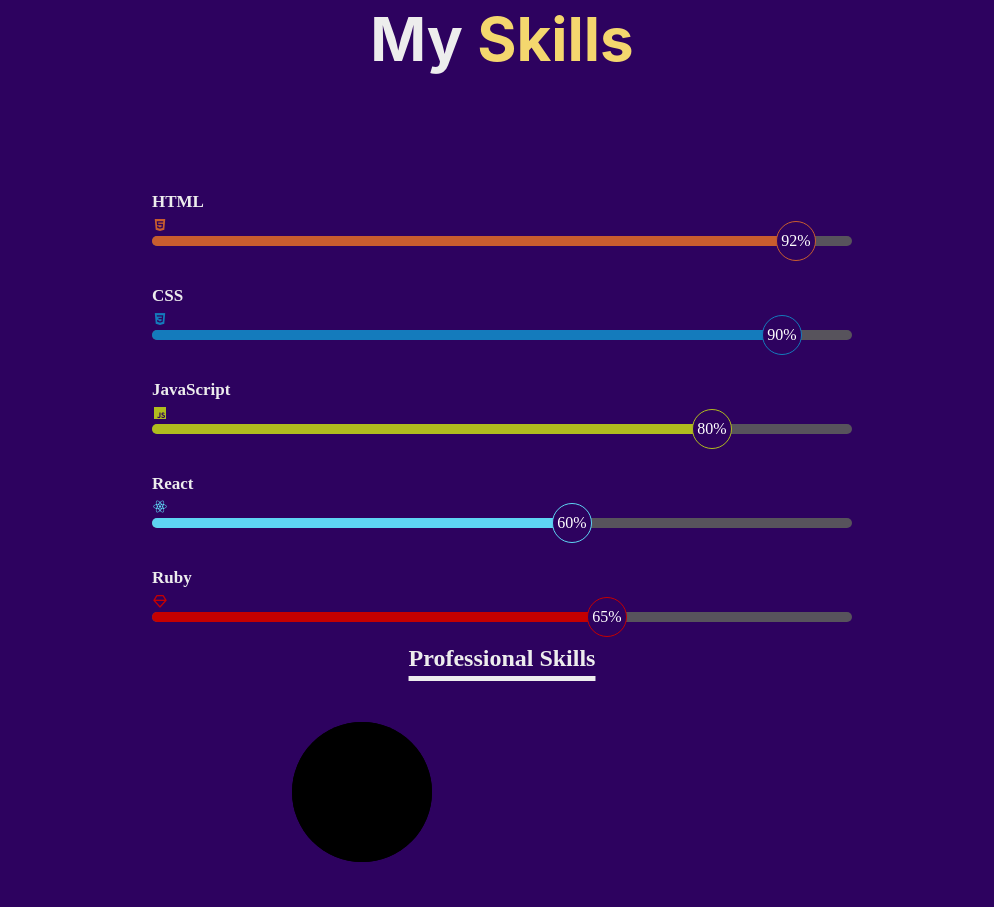
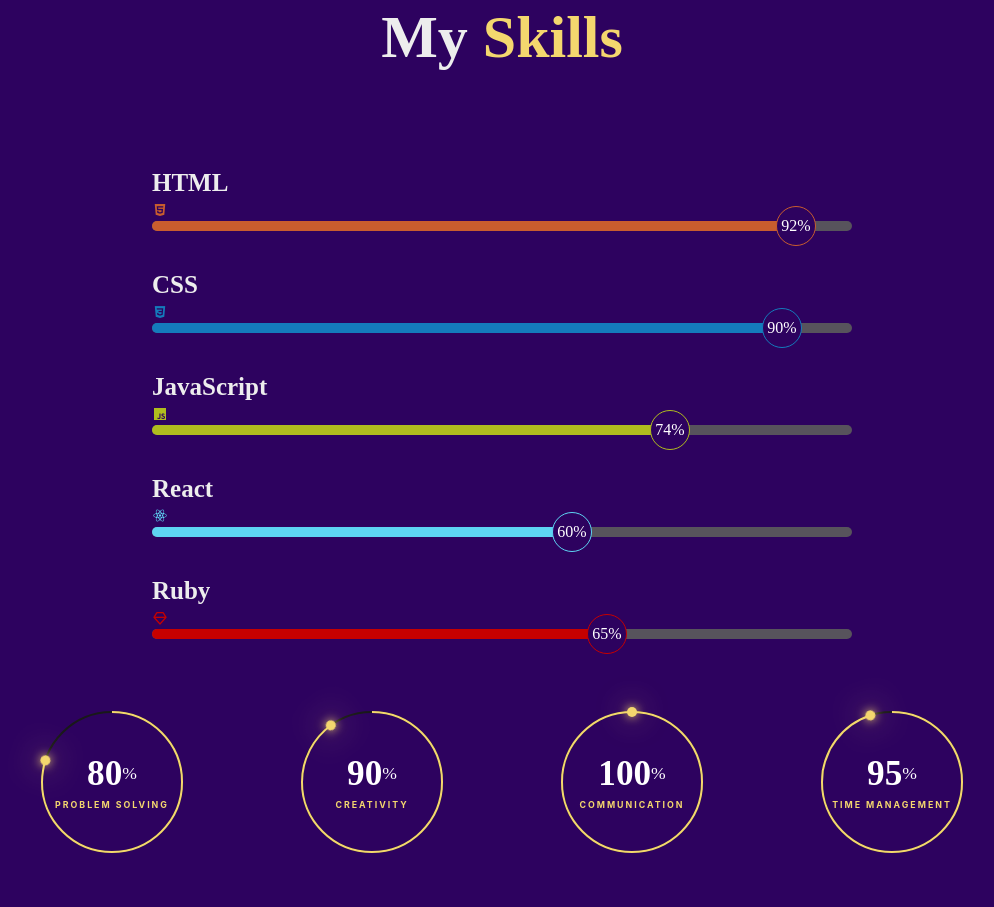
Before and after one commit to britishninja47/Portfolio-Main, a plain HTML site: page index.html in a window 1280 px wide. Shown: the part 2395-3302 px from the top of the page, without its empty margins (138-1132 px from the left). Before the commit the page ends 3271 px from the top, so only its background shows below. Drawn offline with nearby package versions, Linux system fonts and the light colour scheme.

Commit message:
skills section
Completed progress bar in skills and professional skills chart completed and working on safari and chrome (fixing on firefox at the moment)

```diff
--- a/index.html
+++ b/index.html
@@ -9,6 +9,7 @@
     <script src="https://kit.fontawesome.com/a076d05399.js"></script>
   <link rel="stylesheet" href="stylesheet.css">
   <link href='https://unpkg.com/boxicons@2.1.4/css/boxicons.min.css' rel="stylesheet">
+  <link rel="styles" href="style.css">
 </head>
 <body>
   <header class="header">
@@ -107,7 +108,9 @@
       </div>
     </div>
    </section>
-     <h1 class="sub-title">My <span>Skills</span></h1>
+
+
+     <h1 class="sub-title2">My <span>Skills</span></h1>
 
      <section>
 
@@ -123,7 +126,7 @@
           </div>
           <h2>JavaScript</h2><i class='bx bxl-javascript' style='color:#b0bc1e' ></i>
           <div class="progress-bar">
-             <div class="javascript"><span>80%</span></div>
+             <div class="javascript"><span>74%</span></div>
           </div>
           <h2>React</h2><i class='bx bxl-react' style='color:#5ed4f3' ></i>
           <div class="progress-bar">
@@ -147,22 +150,68 @@
 
 
 
-      <h1 class="heading1">Professional Skills</h1>
+
       <div class="container2">
 
-        <div class="circle">
-          <div class="percent">
+        <div class="card">
+          <div class="percent" style="--clr:#f4d76e;--num:80;">
+
+            <div class="dot"></div>
             <svg>
               <circle cx="70" cy="70" r="70"></circle>
               <circle cx="70" cy="70" r="70"></circle>
             </svg>
+            <div class="number">
+              <h2>80<span>%</span></h2>
+              <p>Problem Solving</p>
+            </div>
           </div>
         </div>
-        <div class="circle"></div>
-        <div class="circle"></div>
-        <div class="circle"></div>
 
+        <div class="card">
+          <div class="percent" style="--clr:#f4d76e;--num:90;">
 
+            <div class="dot"></div>
+            <svg>
+              <circle cx="70" cy="70" r="70"></circle>
+              <circle cx="70" cy="70" r="70"></circle>
+            </svg>
+            <div class="number">
+              <h2>90<span>%</span></h2>
+              <p>Creativity</p>
+            </div>
+          </div>
+        </div>
+
+        <div class="card">
+          <div class="percent" style="--clr:#f4d76e;;--num:100;">
+
+            <div class="dot"></div>
+            <svg>
+              <circle cx="70" cy="70" r="70"></circle>
+              <circle cx="70" cy="70" r="70"></circle>
+            </svg>
+            <div class="number">
+              <h2>100<span>%</span></h2>
+              <p>Communication</p>
+            </div>
+          </div>
+        </div>
+
+        <div class="card">
+          <div class="percent" style="--clr:#f4d76e;--num:95;">
+
+            <div class="dot"></div>
+            <svg>
+              <circle cx="70" cy="70" r="70"></circle>
+              <circle cx="70" cy="70" r="70"></circle>
+            </svg>
+            <div class="number">
+              <h2>95<span>%</span></h2>
+              <p>Time Management</p>
+            </div>
+          </div>
+        </div>
 
       </div>
      </section>
--- a/stylesheet.css
+++ b/stylesheet.css
@@ -223,7 +223,7 @@ body {
 }
 .sub-title
 {
-  font-family: SF Pro Display;
+  font-family: SF UI Display;
   text-align: center;
   font-size: 60px;
   padding-bottom: 70px;
@@ -303,11 +303,16 @@ body {
   transform: translateY(-40px);
 }
 
-/*section
-{
-  display: flex;
-  flex-wrap: wrap;
-}*/
+.sub-title2 {
+  font-family: SF UI Display;
+  text-align: center;
+  font-size: 60px;
+  padding-bottom: 70px;
+}
+
+.sub-title2 span{
+  color: #f4d76e;
+}
 
 .container1
 {
@@ -315,10 +320,11 @@ body {
   display: flex;
   align-items: center;
   justify-content: center;
+  margin-bottom: 15px;
 }
 .skills h2{
   font-family: SF UI Display;
-  font-size: 17px;
+  font-size: 25px;
   font-weight: 500px;
   margin-top: 40px;
   margin-bottom: 5px;
@@ -400,7 +406,7 @@ body {
 }
 @keyframes javascript{
   100%{
-    width: 80%;
+    width: 74%;
   }
 }
 @keyframes react{
@@ -434,7 +440,7 @@ body {
   position: relative;
   width: 220px;
   height:250px;
-  background-color: #f4d76e;
+  background-color: #2d025f;
   display: flex;
   justify-content: center;
   align-items: center;
@@ -443,16 +449,111 @@ body {
   position: relative;
   width: 150px;
   height: 150px;
+
+
 }
 .container2 .card .percent svg{
   position: relative;
   width: 150px;
   height: 150px;
+  transform: rotate(270deg);
+}
+.container2 .card .percent svg circle{
+  width: 100%;
+  height: 100%;
+  fill: transparent;
+  stroke-width: 2;
+  stroke: #191919;
+  transform: translate(5px,5px);
+}
+.container2 .card .percent svg circle:nth-child(2)
+{
+  stroke: var(--clr);
+  stroke-dasharray: 440;
+  stroke-dashoffset: calc(440 - (440 * var(--num)) / 100);
+  opacity: 0;
+  animation: fadeIn 1s linear forwards;
+  animation-delay: 2.5s;
+}
+
+@keyframes fadeIn{
+  0%{
+    opacity: 0;
+  }
+  100%{
+    opacity: 1;
+  }
+
+
 }
 
 
 
+.dot{
+  position: absolute;
+  inset: 5px;
+  z-index: 10;
 
+  animation: animateDot 2s linear forwards;
+}
+@keyframes animateDot{
+  0%{
+    transform: rotate(0deg);
+  }
+  100%{
+    transform: rotate(calc(3.6deg * var(--num)));
+  }
+}
+
+
+.dot::before{
+  content: '';
+  position: absolute;
+  top: -5px;
+  left: 50%;
+  transform: translateX(-50%);
+  width: 10px;
+  height: 10px;
+  border-radius: 50%;
+  background: var(--clr);
+  box-shadow: 0 0 10px var(--clr),
+  0 0 30px var(--clr);
+}
+.number
+{
+  position: absolute;
+  inset: 0;
+  display: flex;
+  justify-content: center;
+  align-items: center;
+  flex-direction: column;
+  opacity: 0;
+  animation: fadeIn 1s linear forwards;
+  animation-delay: 2.5s;
+}
+
+.number h2{
+  display: flex;
+  justify-content: center;
+  align-items: center;
+  color: #fff;
+  font-weight: 700;
+  font-size: 2.2em;
+}
+.number h2 span{
+  font-weight: 300;
+  color: #fff;
+  font-size: 0.5em;
+}
+.number p{
+  font-weight: 700;
+  font-family: SF Pro Display;
+  font-size: 55%;
+  letter-spacing: 2px;
+  margin-top: 5px;
+  text-transform: uppercase;
+  color: #f4d76e;
+}
 
 
 
```
